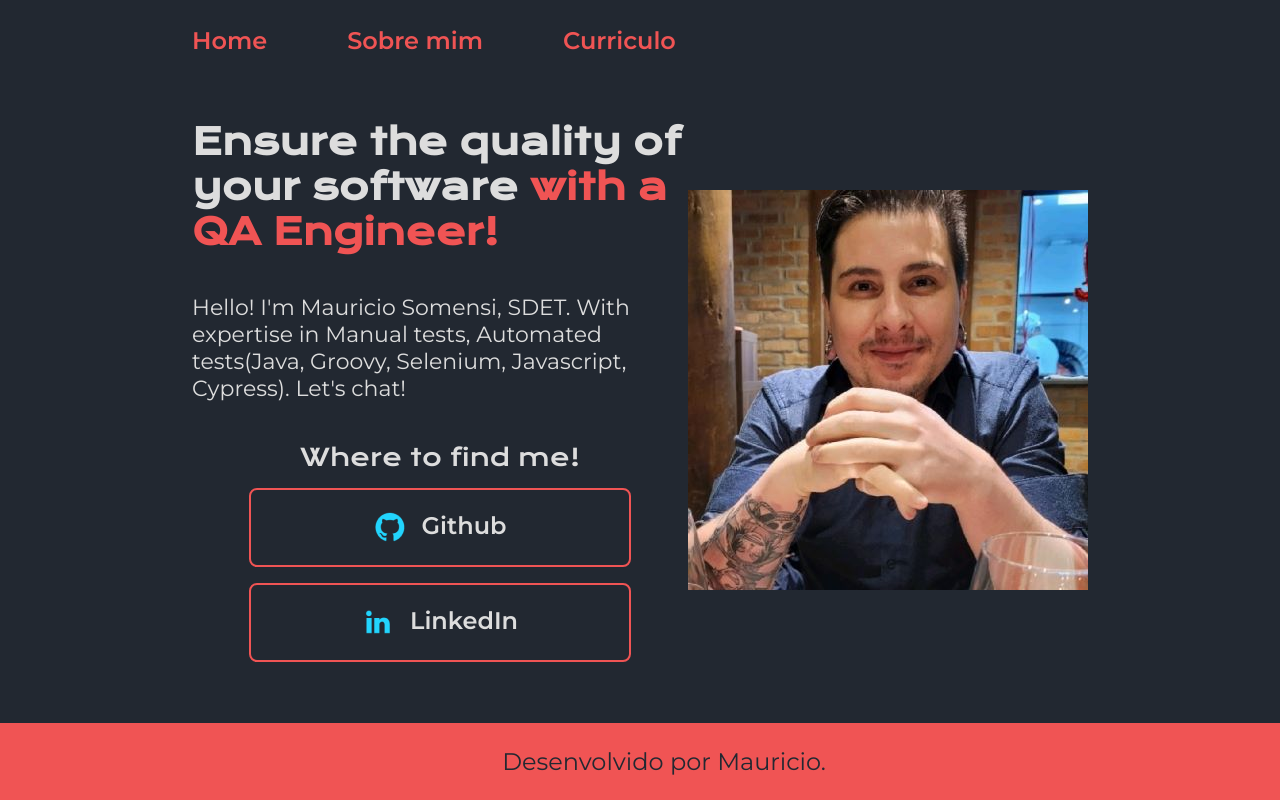
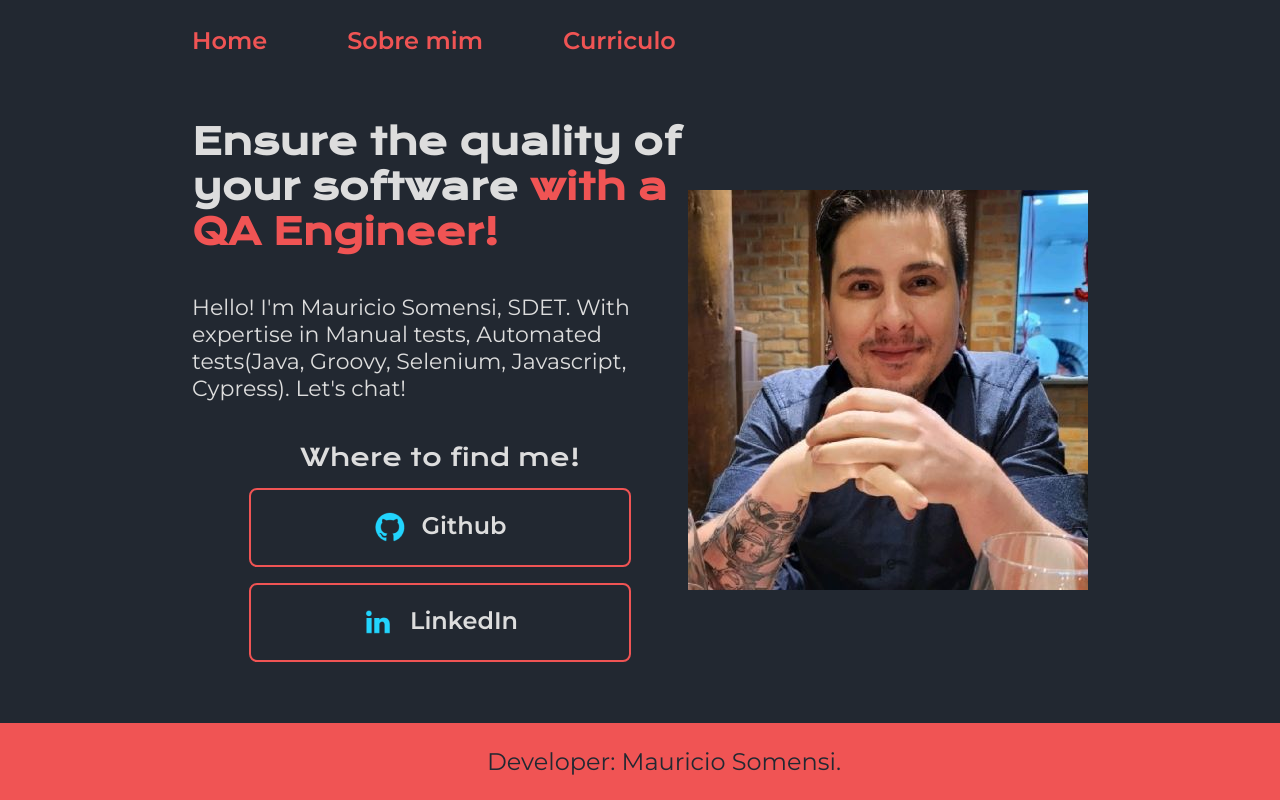
Before and after one commit to mauriciomcs/Portifolio-HTML-e-CSS, a plain HTML site: page index.html in a window 1280 px wide. Drawn offline with nearby package versions, Linux system fonts and the light colour scheme.

Commit message:
Update index.html

```diff
--- a/index.html
+++ b/index.html
@@ -39,7 +39,7 @@
 
     </main>
     <footer class="rodape">
-        <p>Desenvolvido por Mauricio.</p>
+        <p>Developer: Mauricio Somensi.</p>
     </footer>
 </body>
 
```
